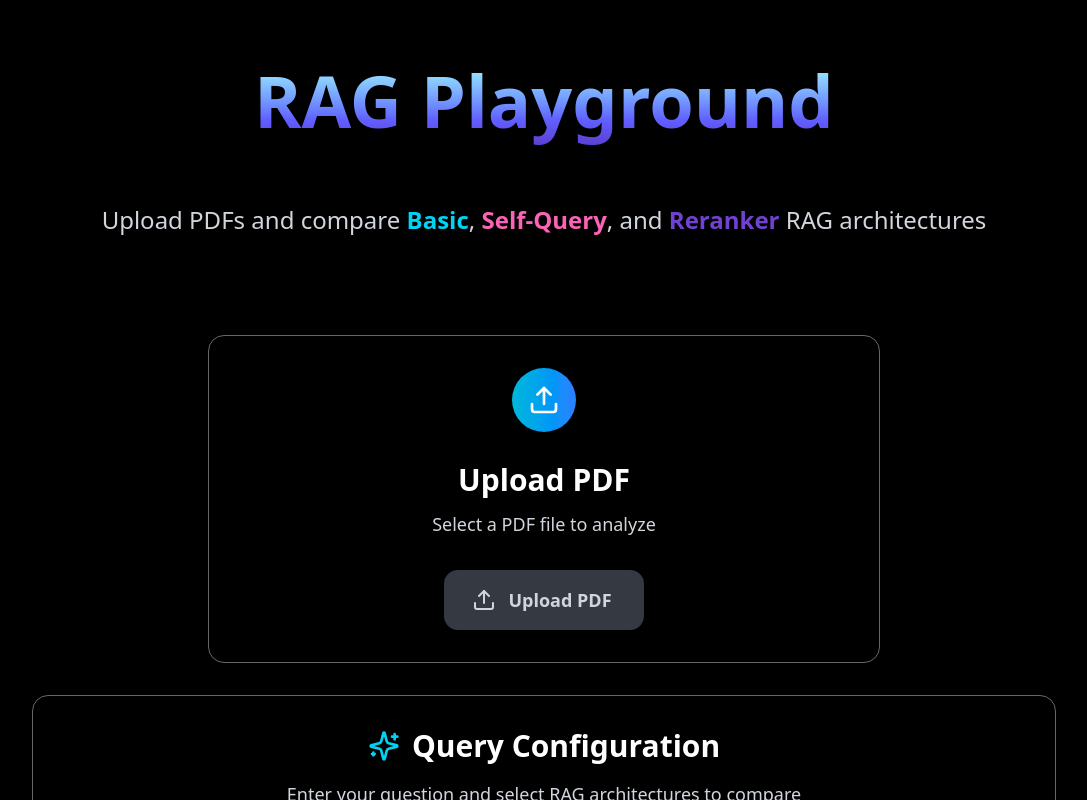
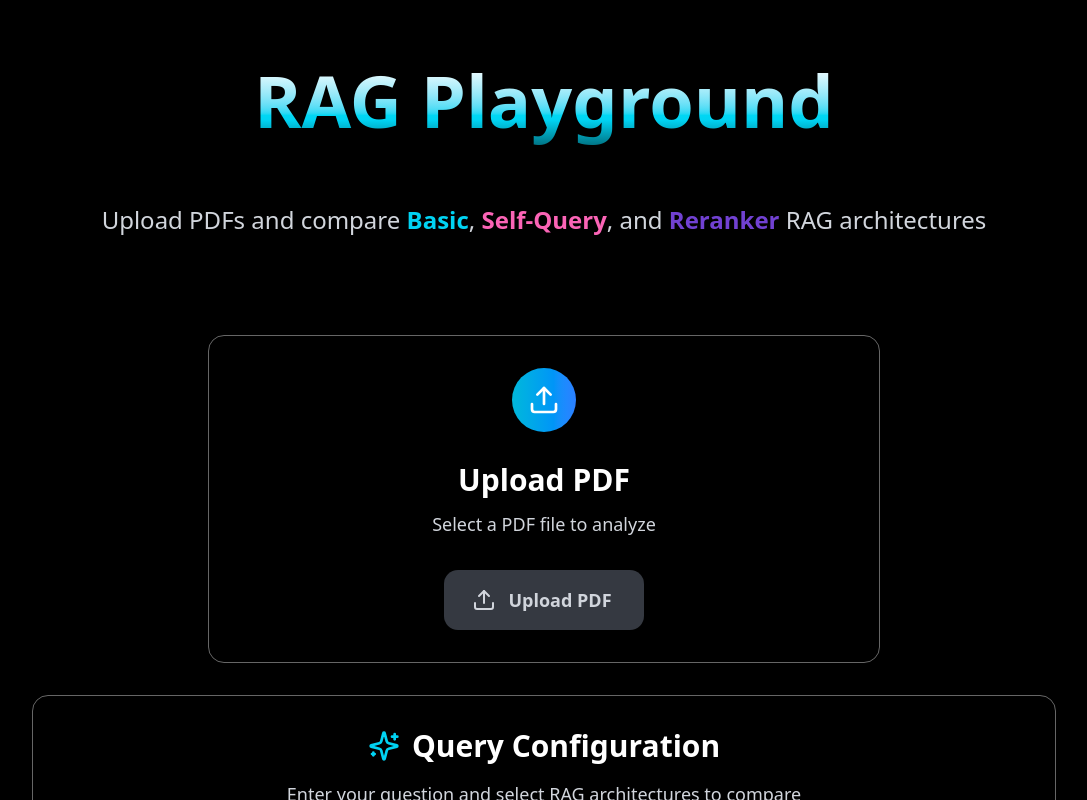
Before and after one commit to Nithin6524/ragPlayground, a Next.js app in the folder Frontend/: page / in a window 1280 px wide. Shown: the top 800 px of the page, without its empty margins (96-1183 px from the left). Built offline with nearby package versions, Linux system fonts and the light colour scheme; no server answers.

Commit message:
changed bg-gradient

```diff
--- a/Frontend/components/header.tsx
+++ b/Frontend/components/header.tsx
@@ -4,7 +4,7 @@ export function Header() {
             <div className="absolute inset-0 "></div>
             <div className="relative container mx-auto px-4 py-16 text-center">
                 <div className="mb-6">
-                    <h1 className="text-5xl h-28 md:text-7xl font-bold bg-gradient-to-b from-cyan-200 via-indigo-500 to-violet-900  bg-clip-text text-transparent mb-4">
+                    <h1 className="text-5xl h-28 md:text-7xl font-bold bg-gradient-to-b from-white via-cyan-400   bg-clip-text text-transparent mb-4">
                         RAG Playground
                     </h1>
                 </div>
```
